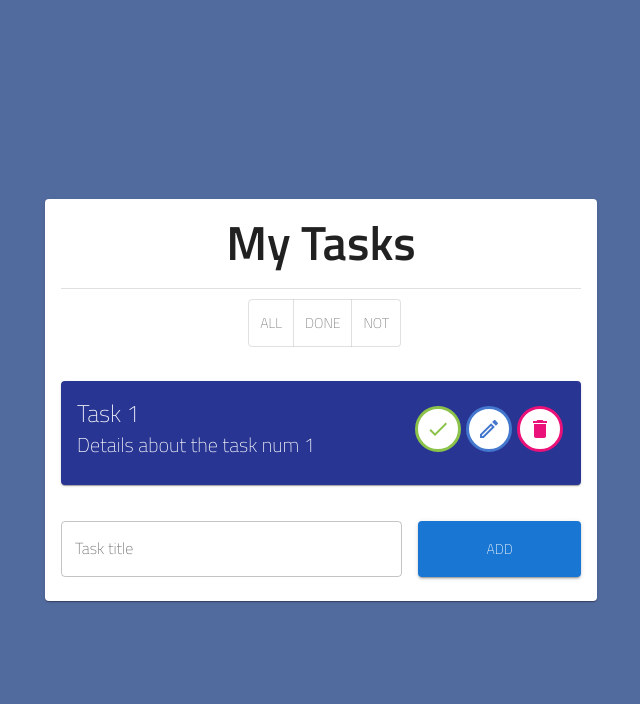
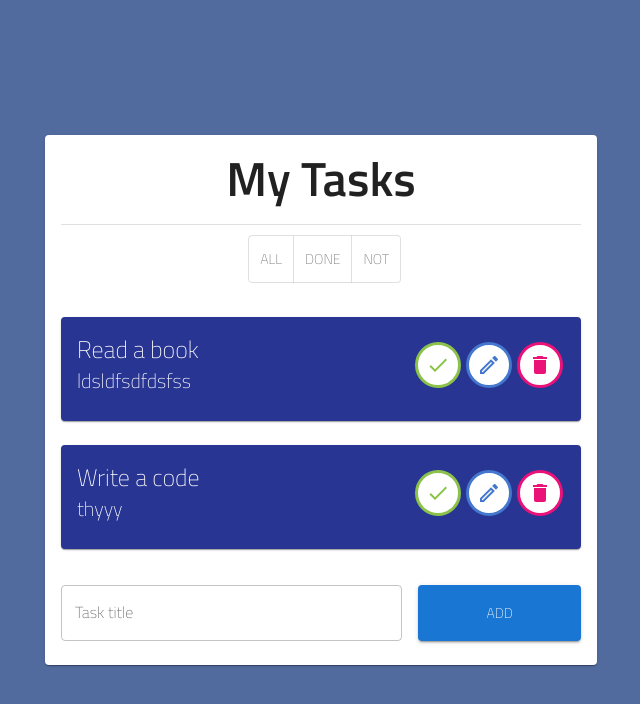
Before and after one commit to almuhannad1/todoList_React.js, a React (Vite) app: page / in a window 1280 px wide. Shown: the top 704 px of the page, without its empty margins (319-959 px from the left). Built offline with nearby package versions, Linux system fonts and the light colour scheme.

Commit message:
Experiment with how to show tasks with each other

```diff
--- a/package.json
+++ b/package.json
@@ -15,7 +15,8 @@
     "@mui/icons-material": "^5.14.3",
     "@mui/material": "^5.14.3",
     "react": "^18.2.0",
-    "react-dom": "^18.2.0"
+    "react-dom": "^18.2.0",
+    "uuid": "^9.0.0"
   },
   "devDependencies": {
     "@types/react": "^18.2.15",
--- a/src/components/Todo.jsx
+++ b/src/components/Todo.jsx
@@ -12,7 +12,7 @@
 //css
 import "../App.css";
 
-function Todo() {
+function Todo({ title, details }) {
   return (
     <>
       <Card
@@ -28,10 +28,10 @@
           <Grid container spacing={2}>
             <Grid item xs={8}>
               <Typography variant="h5" sx={{ textAlign: "left" }}>
-                Task 1
+                {title}
               </Typography>
               <Typography variant="h6" sx={{ textAlign: "left" }}>
-                Details about the task num 1
+                {details}
               </Typography>
             </Grid>
             {/* Action Btn */}
--- a/src/components/TodoList.jsx
+++ b/src/components/TodoList.jsx
@@ -13,7 +13,28 @@
 import TextField from "@mui/material/TextField";
 import Button from "@mui/material/Button";
 
+// Others
+import { v4 as uuidv4 } from "uuid";
+
+const todos = [
+  {
+    id: uuidv4(),
+    title: "Read a book",
+    details: "ldsldfsdfdsfss",
+    isCompleted: false,
+  },
+  {
+    id: uuidv4(),
+    title: "Write a code",
+    details: "thyyy",
+    isCompleted: false,
+  },
+];
+
 function TodoList() {
+  const todosJsx = todos.map((t) => {
+    return <Todo key={t.id} title={t.title} details={t.details} />;
+  });
   return (
     <Container maxWidth="sm">
       <Card sx={{ minWidth: 275 }}>
@@ -42,7 +63,7 @@
           {/* == Filter But == */}
 
           {/* All Todos */}
-          <Todo />
+          {todosJsx}
           {/* == All Todos == */}
 
           {/* INPUT + ADD BUTTON */}
```
Also changed, not shown: 2 other files (tests, documents, lock files or other folders).
